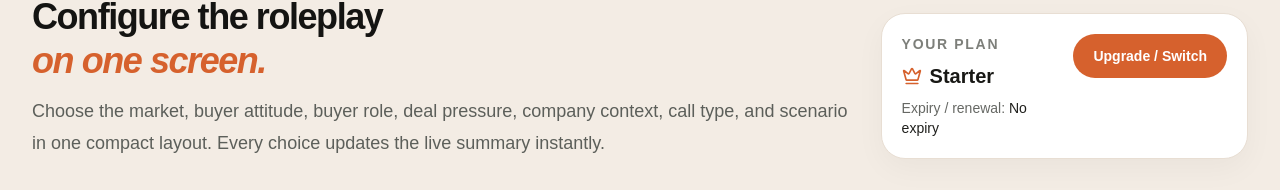
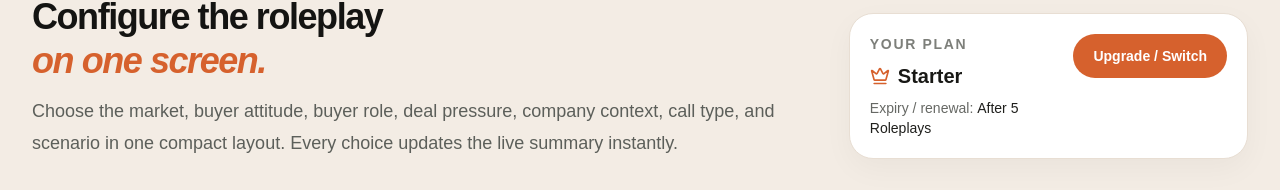
Before and after one commit to Leinadivel/genim-roleplay, a Next.js app: page /scenarios in a window 1280 px wide. Shown: the part 178-368 px from the top of the page. Built offline with nearby package versions, Linux system fonts and the light colour scheme; no server answers.

Commit message:
plan starter updated

```diff
--- a/src/app/scenarios/current-plan-card.tsx
+++ b/src/app/scenarios/current-plan-card.tsx
@@ -36,7 +36,7 @@ function formatRole(role: string | null) {
 }
 
 function formatDate(value: string | null) {
-  if (!value) return 'No expiry'
+  if (!value) return 'After 5 Roleplays'
 
   return new Intl.DateTimeFormat('en-GB', {
     day: 'numeric',
```
